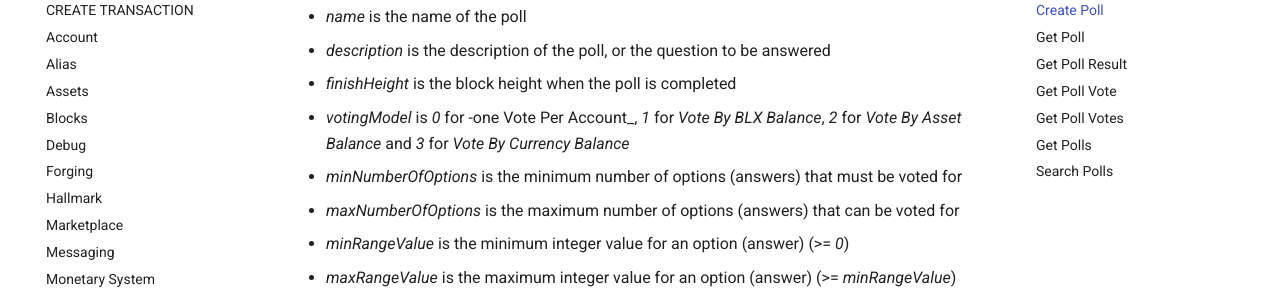
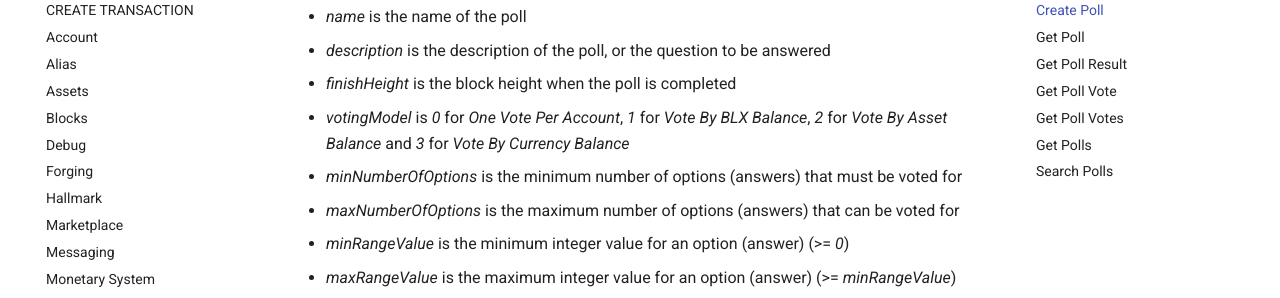
Before and after one commit to theBlue0x/docs, an MkDocs documentation site: the page built from docs/api/voting.md, in a window 1280 px wide and 900 px high, scrolled down 859 px. Shown: the part 152-450 px from the top of the window. Built offline with MkDocs 1.6.1 and Material for MkDocs 9.7.7, drawn with Linux system fonts in a browser that asks for light colours.

```diff
--- a/docs/api/voting.md
+++ b/docs/api/voting.md
@@ -29,7 +29,7 @@ Create a new poll. POST only.
 *   _name_ is the name of the poll
 *   _description_ is the description of the poll, or the question to be answered
 *   _finishHeight_ is the block height when the poll is completed
-*   _votingModel_ is _0_ for -one Vote Per Account_, _1_ for _Vote By BLX Balance_, _2_ for _Vote By Asset Balance_ and _3_ for _Vote By Currency Balance_
+*   _votingModel_ is _0_ for _One Vote Per Account_, _1_ for _Vote By BLX Balance_, _2_ for _Vote By Asset Balance_ and _3_ for _Vote By Currency Balance_
 *   _minNumberOfOptions_ is the minimum number of options (answers) that must be voted for
 *   _maxNumberOfOptions_ is the maximum number of options (answers) that can be voted for
 *   _minRangeValue_ is the minimum integer value for an option (answer) (>= _0_)
```
